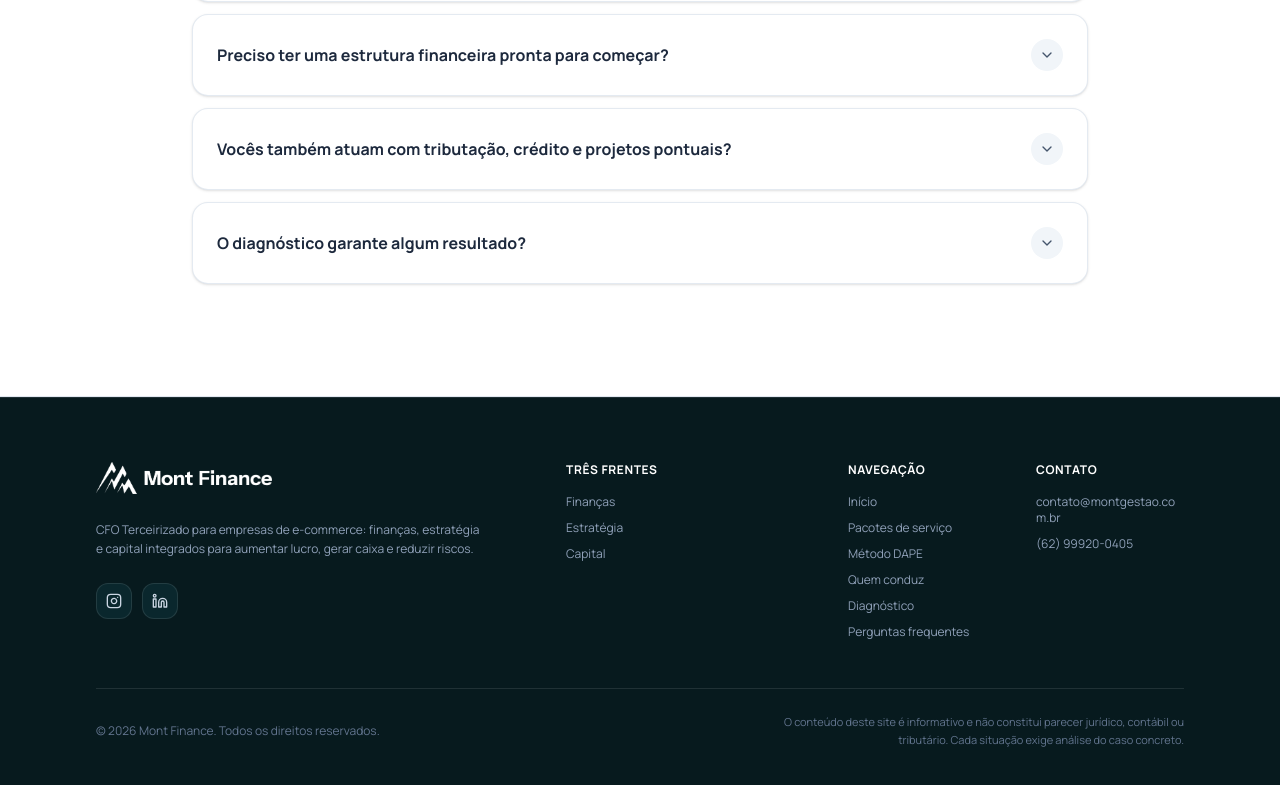
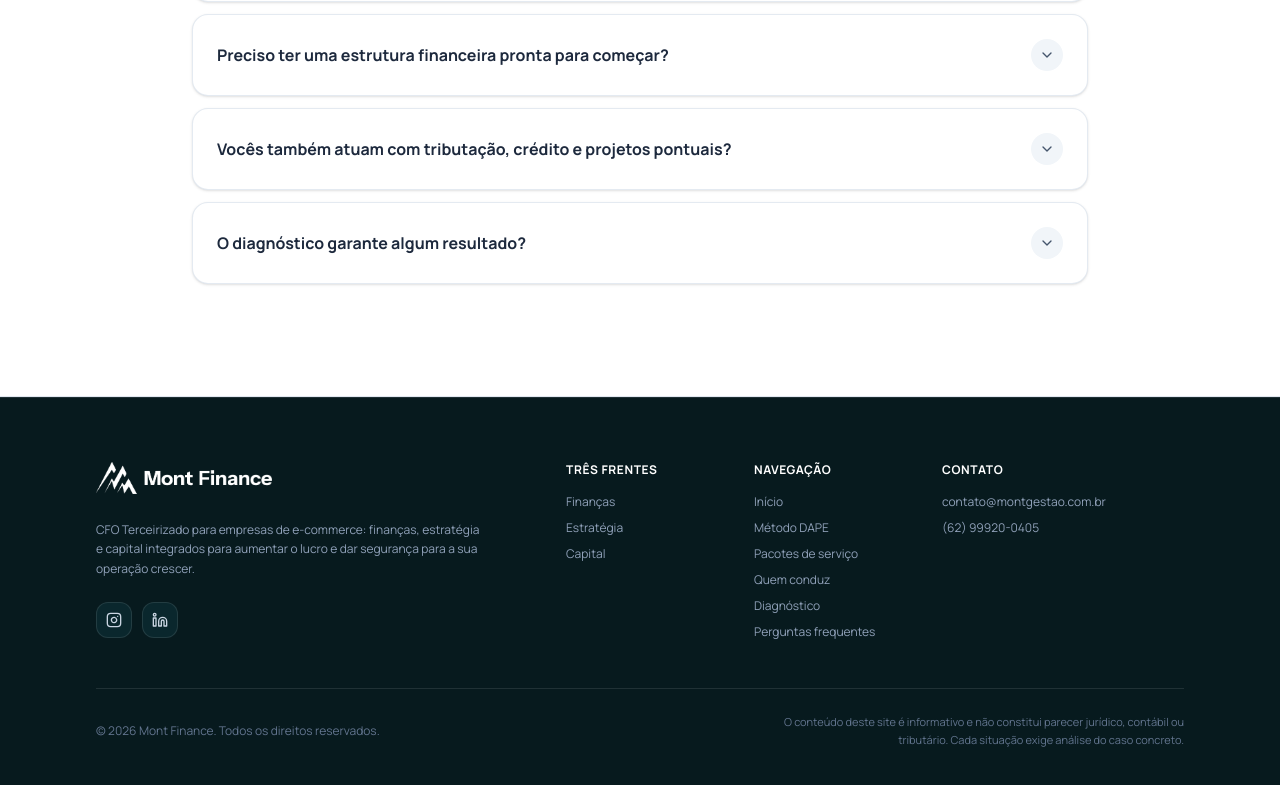
Before and after one commit to leandervenancio-source/site, a React (Vite) app: page / in a window 1280 px wide. Shown: the part 9585-10370 px from the top of the page. Built offline with nearby package versions, Linux system fonts and the light colour scheme; no server answers.

Commit message:
fix(footer): prevent email line break with whitespace-nowrap and wider contact column

```diff
--- a/src/components/Footer.tsx
+++ b/src/components/Footer.tsx
@@ -16,7 +16,7 @@ export function Footer() {
               />
             </a>
             <p className="text-xs text-slate-400 max-w-sm font-normal leading-relaxed mb-6">
-              CFO Terceirizado para empresas de e-commerce: finanças, estratégia e capital integrados para aumentar lucro, gerar caixa e reduzir riscos.
+              CFO Terceirizado para empresas de e-commerce: finanças, estratégia e capital integrados para aumentar o lucro e dar segurança para a sua operação crescer.
             </p>
             <div className="flex space-x-2.5">
               <a
@@ -40,12 +40,12 @@ export function Footer() {
             </div>
           </div>
 
-          <div className="md:col-span-3">
+          <div className="md:col-span-2">
             <h3 className="text-xs font-bold uppercase tracking-wider text-white mb-4">Três Frentes</h3>
             <ul className="space-y-2.5 text-xs text-slate-400">
-              <li><a href="#frentes" className="hover:text-[#F5B85D] transition-colors">Finanças</a></li>
-              <li><a href="#frentes" className="hover:text-[#F5B85D] transition-colors">Estratégia</a></li>
-              <li><a href="#frentes" className="hover:text-[#F5B85D] transition-colors">Capital</a></li>
+              <li><a href="#topo" className="hover:text-[#F5B85D] transition-colors">Finanças</a></li>
+              <li><a href="#topo" className="hover:text-[#F5B85D] transition-colors">Estratégia</a></li>
+              <li><a href="#topo" className="hover:text-[#F5B85D] transition-colors">Capital</a></li>
             </ul>
           </div>
 
@@ -53,19 +53,19 @@ export function Footer() {
             <h3 className="text-xs font-bold uppercase tracking-wider text-white mb-4">Navegação</h3>
             <ul className="space-y-2.5 text-xs text-slate-400">
               <li><a href="#topo" className="hover:text-[#F5B85D] transition-colors">Início</a></li>
+              <li><a href="#metodo-dape" className="hover:text-[#F5B85D] transition-colors">Método DAPE</a></li>
               <li><a href="#niveis" className="hover:text-[#F5B85D] transition-colors">Pacotes de serviço</a></li>
-              <li><a href="#metodo-dape" className="hover:text-[#F5B85D] transition-colors">Método DAPE</a></li>
               <li><a href="#quem-conduz" className="hover:text-[#F5B85D] transition-colors">Quem conduz</a></li>
               <li><a href="#diagnostico" className="hover:text-[#F5B85D] transition-colors">Diagnóstico</a></li>
               <li><a href="#faq" className="hover:text-[#F5B85D] transition-colors">Perguntas frequentes</a></li>
             </ul>
           </div>
 
-          <div className="md:col-span-2">
+          <div className="md:col-span-3">
             <h3 className="text-xs font-bold uppercase tracking-wider text-white mb-4">Contato</h3>
             <ul className="space-y-2.5 text-xs text-slate-400">
               <li>
-                <a href="mailto:contato@montgestao.com.br" className="hover:text-[#F5B85D] transition-colors break-all">
+                <a href="mailto:contato@montgestao.com.br" className="hover:text-[#F5B85D] transition-colors whitespace-nowrap">
                   contato@montgestao.com.br
                 </a>
               </li>
@@ -75,7 +75,7 @@ export function Footer() {
                   target="_blank"
                   rel="noopener noreferrer"
                   onClick={() => trackWhatsAppClick("footer")}
-                  className="hover:text-[#F5B85D] transition-colors"
+                  className="hover:text-[#F5B85D] transition-colors whitespace-nowrap"
                 >
                   (62) 99920-0405
                 </a>
```
